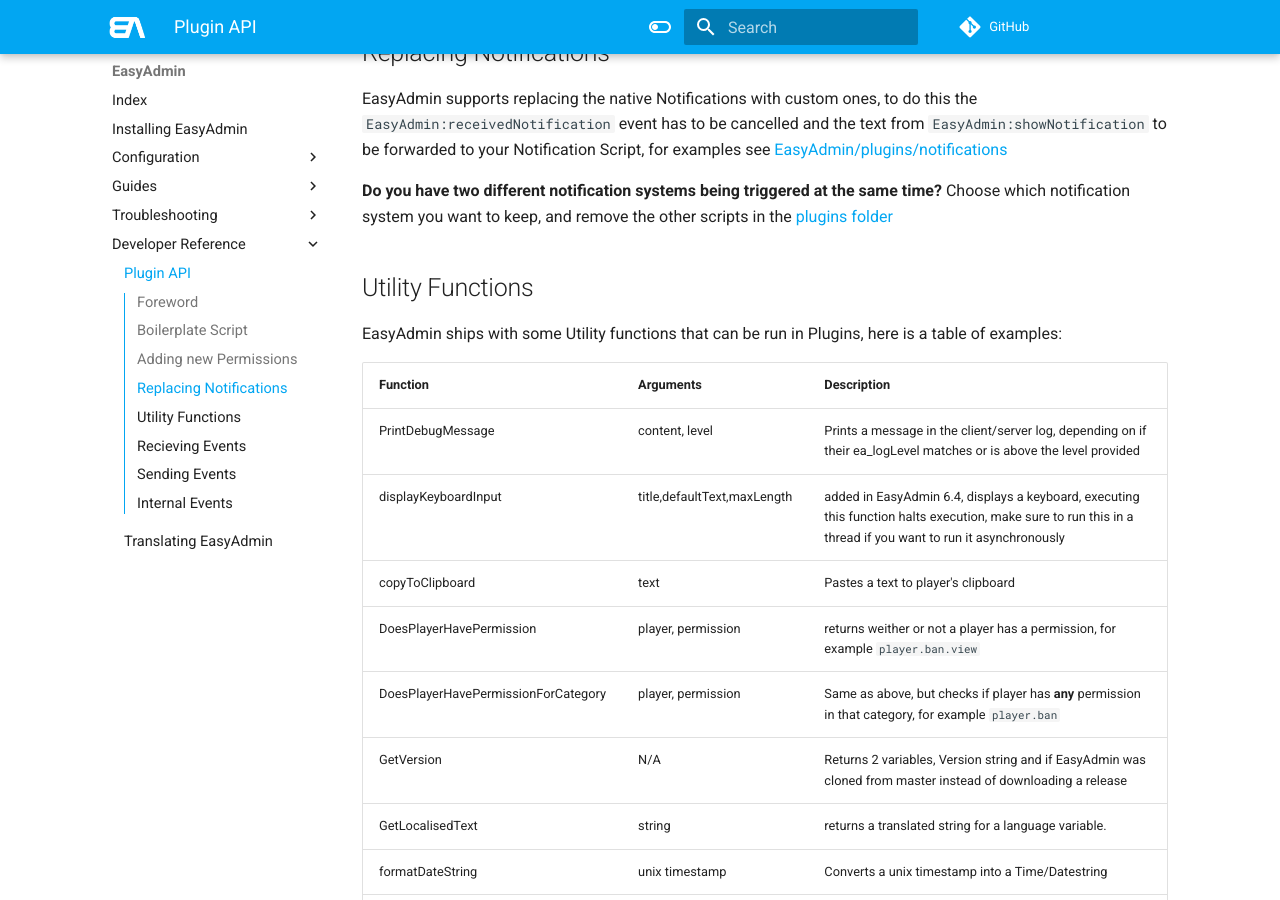
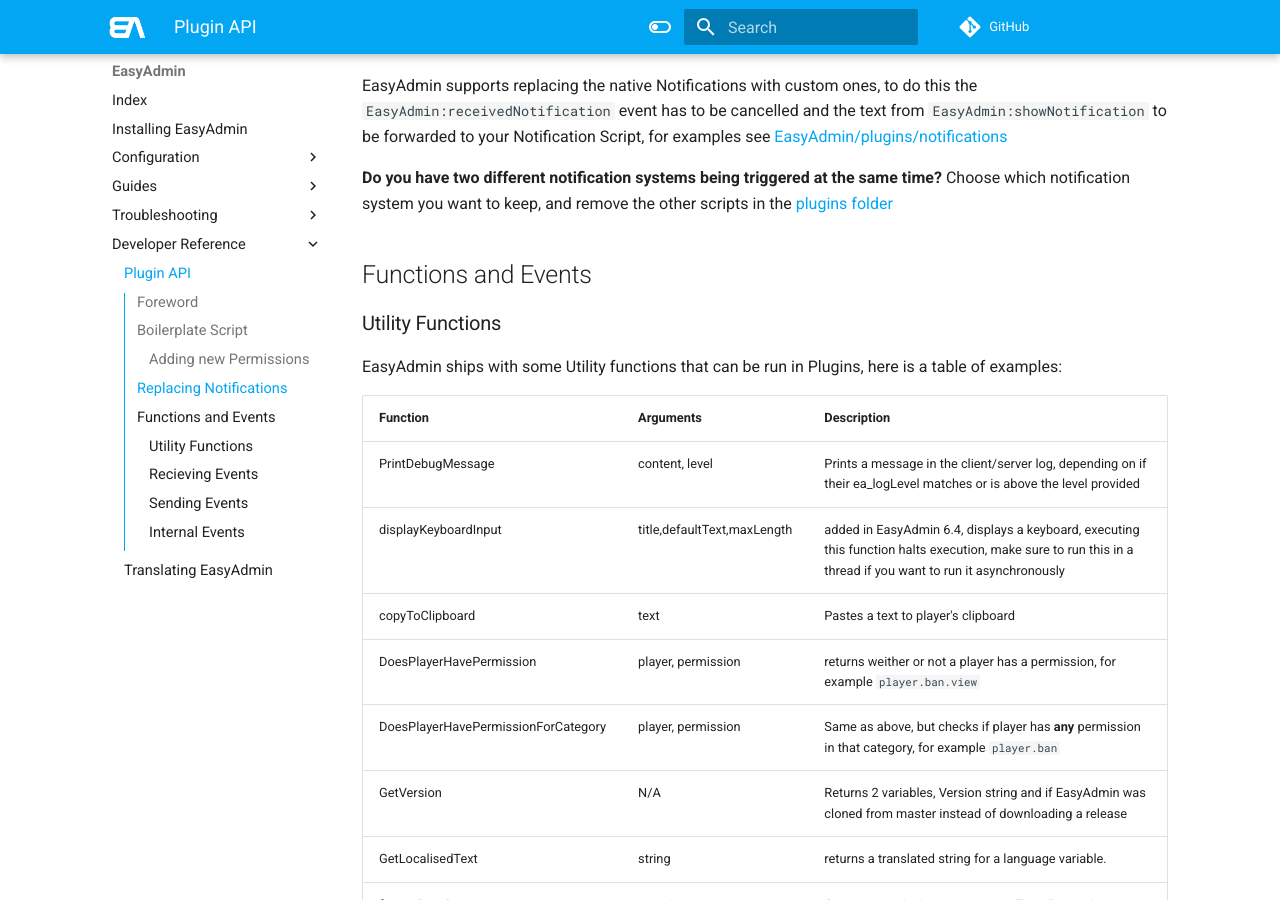
Before and after one commit to Blumlaut/EasyAdmin-docs, an MkDocs documentation site: the page built from docs/plugins.md, in a window 1280 px wide and 900 px high, scrolled down 1737 px. Built offline with MkDocs 1.6.1 and Material for MkDocs 9.7.7, drawn with Linux system fonts in a browser that asks for light colours; comment, search, counter and statistics services are not loaded.

Commit message:
tweak: redo plugin docs toc

````diff
--- a/docs/plugins.md
+++ b/docs/plugins.md
@@ -54,7 +54,7 @@ AddEventHandler("EasyAdmin:MenuRemoved", function() -- this triggers if a player
 end)
 ```
 
-## Adding new Permissions
+### Adding new Permissions
 
 Permissions can be added to EasyAdmin by making a `shared` file using the following boilerplate:
 ```Lua
@@ -79,7 +79,9 @@ EasyAdmin supports replacing the native Notifications with custom ones, to do th
 Choose which notification system you want to keep, and remove the other scripts in the [plugins folder](https://github.com/Blumlaut/EasyAdmin/tree/master/plugins/notifications)
 
 
-## Utility Functions
+## Functions and Events
+
+### Utility Functions
 
 EasyAdmin ships with some Utility functions that can be run in Plugins, here is a table of examples:
 
@@ -97,7 +99,7 @@ EasyAdmin ships with some Utility functions that can be run in Plugins, here is
 | string.split | string, seperator | splits a string via the given seperator |
 | string.reverse | string | gnirts a sesrever |
 
-## Recieving Events
+### Recieving Events
 
 These are the events that your script can recieve and use, but should never trigger.
 
@@ -110,7 +112,7 @@ These are the events that your script can recieve and use, but should never trig
 | EasyAdmin:BuildSettingsOptions         | none      | This event is meant to be used for adding menu options to the "Settings" Submenu, the menu is called "settingsMenu"                                                                                    |
 | EasyAdmin:MenuRemoved                  | none      | This event is used when the EasyAdmin Menu is closed and/or Removed, this happens if the menu is closed and not active. This can trigger multiple times in a row so be careful what code you put here. |
 
-## Sending Events
+### Sending Events
 
 EasyAdmin has a powerful API with which you can already do lots of things, here are a few Server Events which you can Trigger:
 
@@ -129,7 +131,7 @@ EasyAdmin has a powerful API with which you can already do lots of things, here
 | EasyAdmin:mutePlayer   		  | playerId                           | none               | Toggles a Mute on a Player. |
 
 
-## Internal Events
+### Internal Events
 
 These are events that EasyAdmin may trigger to internally send informations to the server or clients, these may not be up to date, reading the source code to be sure is recommended.
 
````
